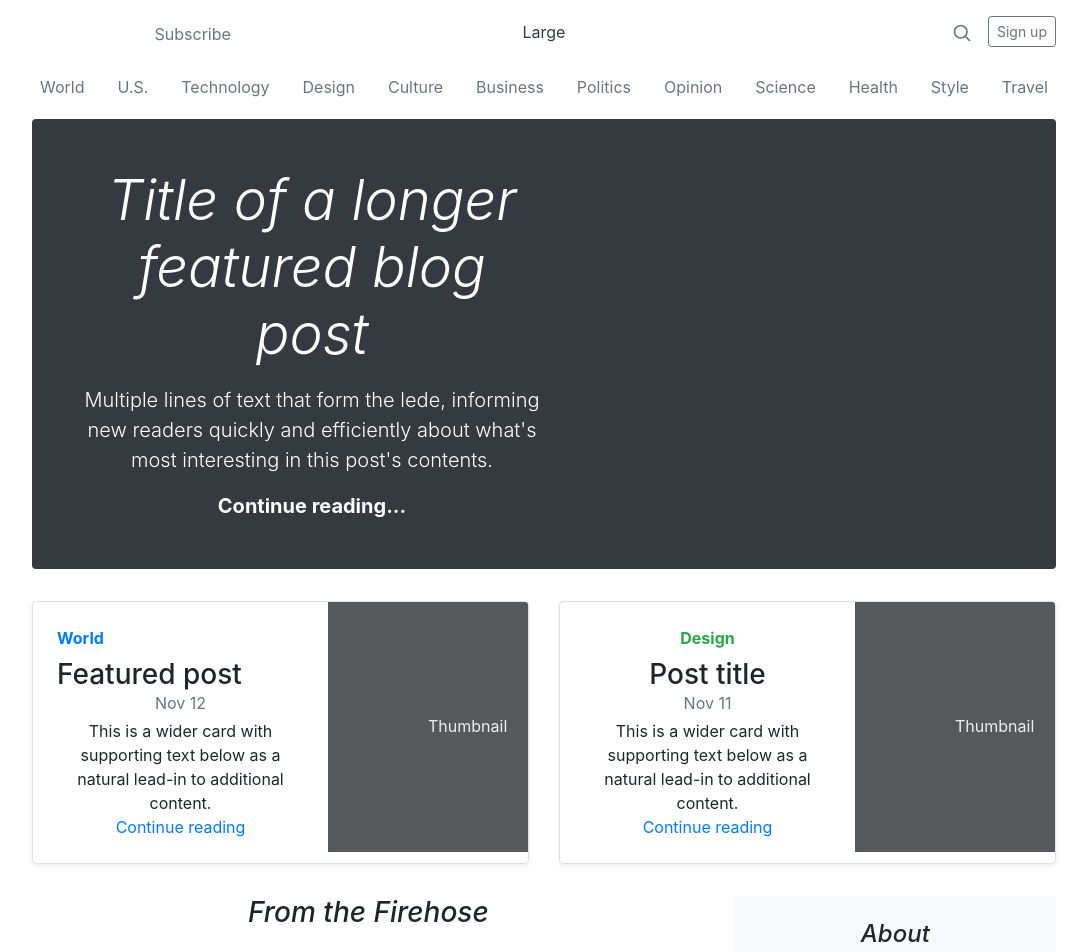
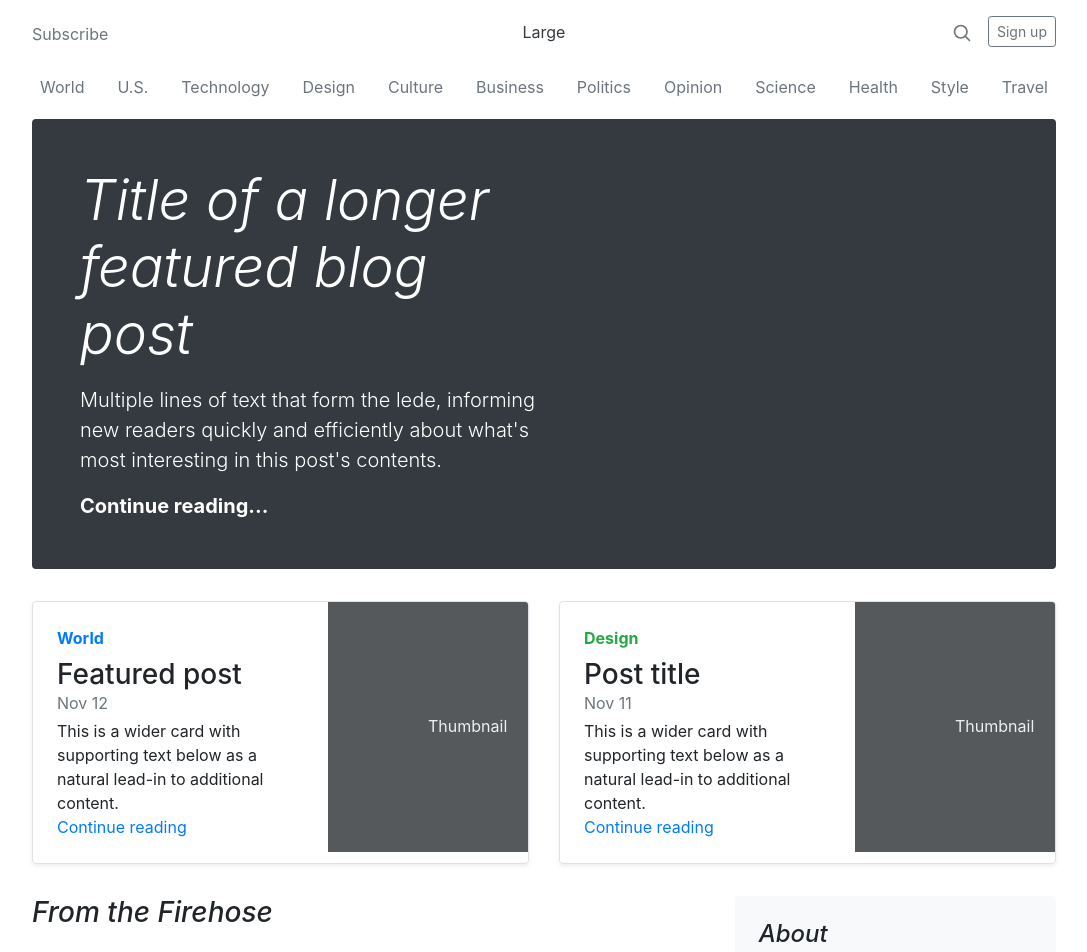
Before and after one commit to Setimarz108/News-paper, a React (Create React App) app in the folder news/: page / in a window 1280 px wide. Shown: the top 952 px of the page, without its empty margins (96-1183 px from the left). Built offline with nearby package versions, Linux system fonts and the light colour scheme.

Commit message:
text align start

```diff
--- a/news/src/App.css
+++ b/news/src/App.css
@@ -1,8 +1,7 @@
-@import url('https://fonts.googleapis.com/css2?family=DM+Sans:wght@400;500;700&family=Noto+Sans:ital@1&family=Oswald&family=Playfair+Display:wght@700;900&display=swap');
+@import url("https://fonts.googleapis.com/css2?family=DM+Sans:wght@400;500;700&family=Noto+Sans:ital@1&family=Oswald&family=Playfair+Display:wght@700;900&display=swap");
 
 .App {
-  text-align: center;
+  text-align: start;
   max-width: 80%;
   margin-left: 10%;
-
 }
--- a/news/src/components/Featured-post.jsx
+++ b/news/src/components/Featured-post.jsx
@@ -21,10 +21,10 @@ class FeaturedPost extends Component {
 <div className="row mb-2">
             <div className="col-md-6">
                 <div
-                    className="row no-gutters border rounded overflow-hidden flex-md-row mb-4 shadow-sm h-md-250 ">
-                    <div className="col p-4 d-flex flex-column ">
-                        <strong className="d-flex mb-2 text-primary">World</strong>
-                        <h3 className="d-flex mb-0">Featured post</h3>
+                    className="row no-gutters border rounded overflow-hidden flex-md-row mb-4 shadow-sm h-md-250 position-relative">
+                    <div className="col p-4 d-flex flex-column position-static">
+                        <strong className="d-inline-block mb-2 text-primary">World</strong>
+                        <h3 className="mb-0">Featured post</h3>
                         <div className="mb-1 text-muted">Nov 12</div>
                         <p className="card-text mb-auto">
                             This is a wider card with supporting text below as a natural
```
